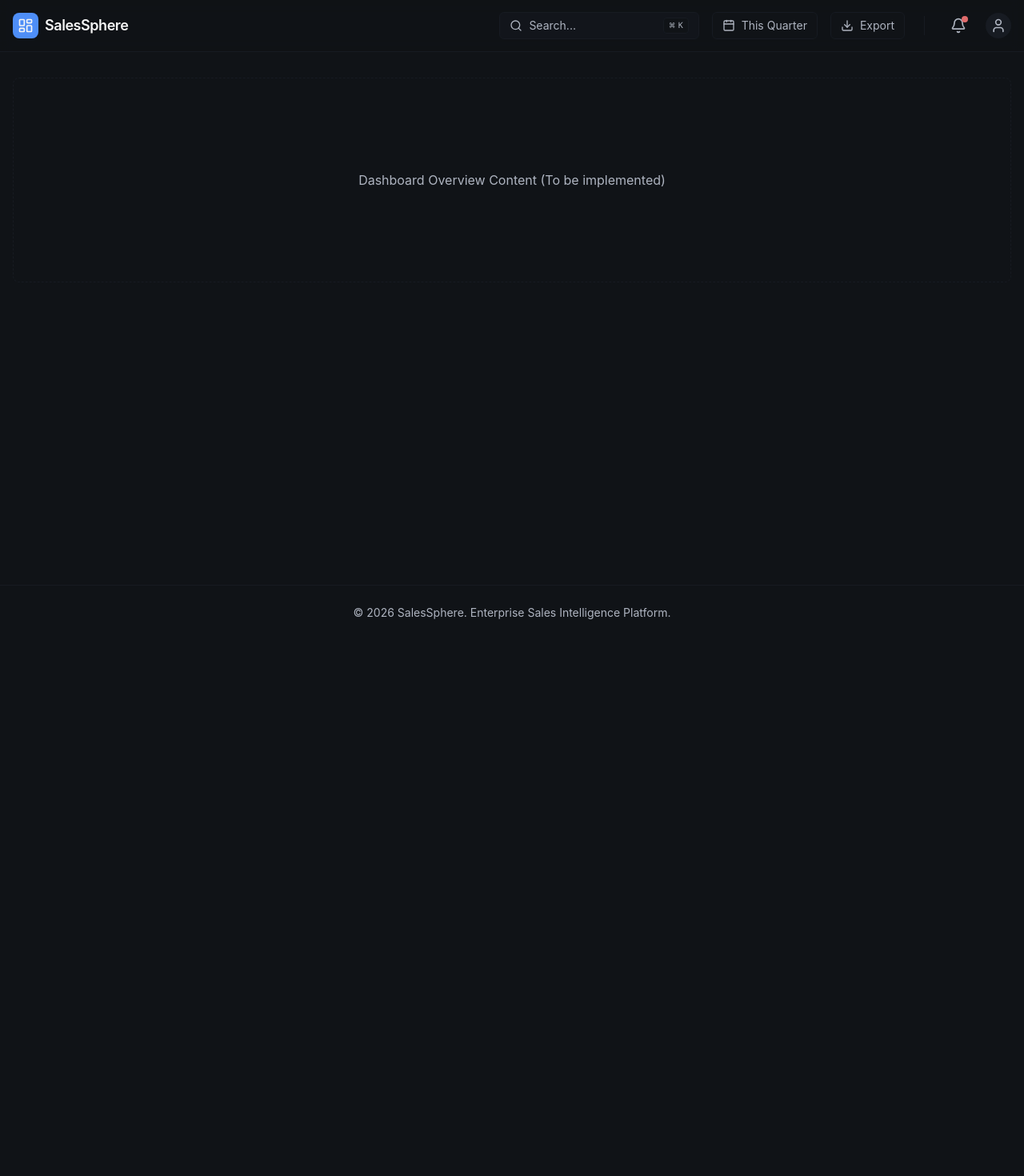
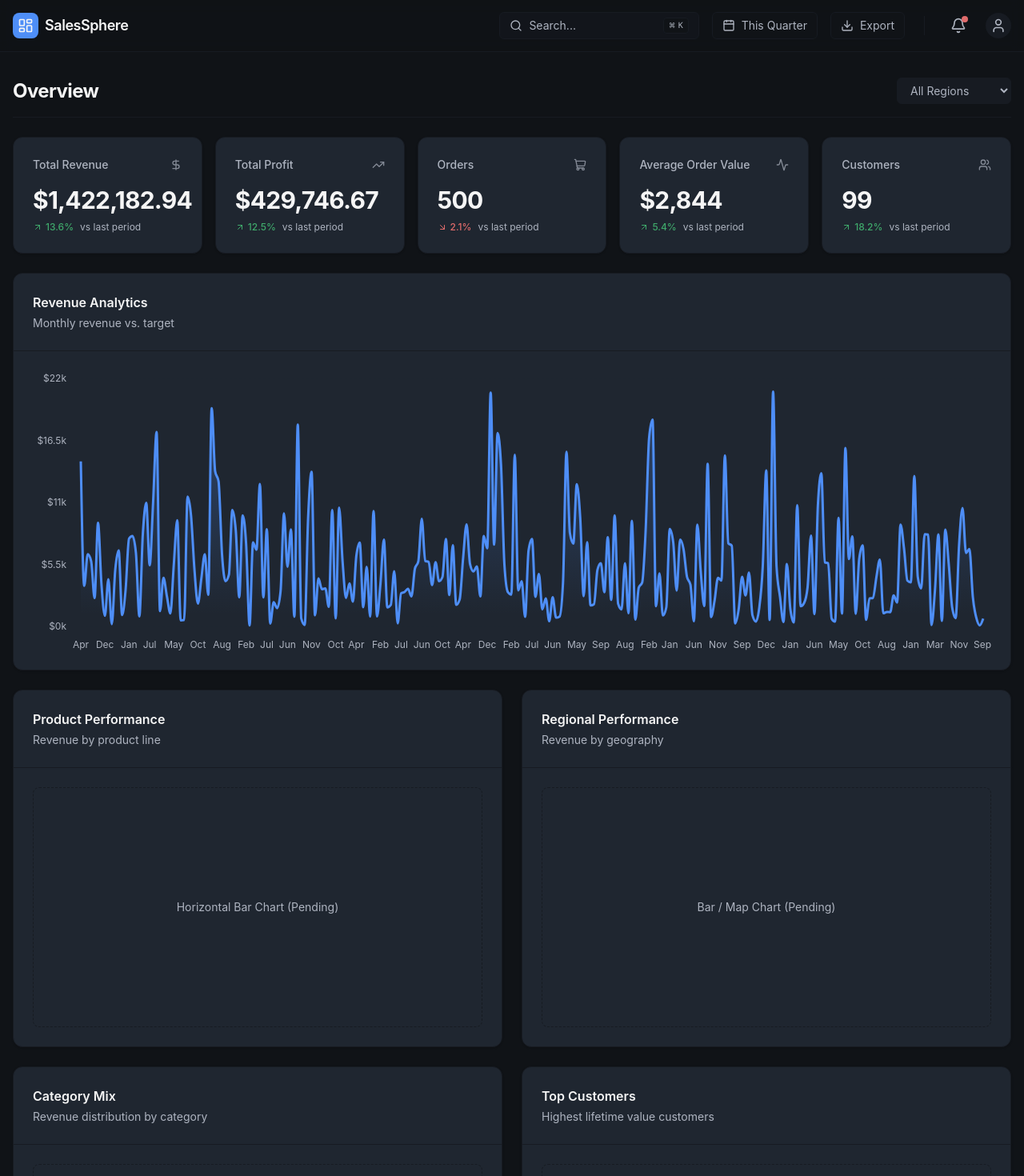
Before and after one commit to zaid1234-11/Thiranex-1---salessphere, a React (Vite) app: page /overview in a window 1280 px wide. Shown: the top 1470 px of the page at 80% size. Before the commit the page ends 800 px from the top, so only its background shows below. Built offline with nearby package versions, Linux system fonts and the light colour scheme.

Commit message:
Milestone 10: Complete Dashboard Composition and assemble page layout

```diff
--- a/src/App.tsx
+++ b/src/App.tsx
@@ -1,13 +1,7 @@
 import React from 'react';
 import { createBrowserRouter, RouterProvider, Navigate } from 'react-router-dom';
 import { AppShell } from '@/app/layouts/AppShell';
-
-// Placeholder for Dashboard component
-const DashboardOverview = () => (
-  <div className="flex items-center justify-center h-64 border border-dashed border-surface rounded-lg">
-    <p className="text-secondary">Dashboard Overview Content (To be implemented)</p>
-  </div>
-);
+import { DashboardOverview } from '@/features/dashboard/DashboardOverview';
 
 const router = createBrowserRouter([
   {
--- /dev/null
+++ b/src/features/dashboard/DashboardOverview.tsx
@@ -0,0 +1,168 @@
+import React, { useEffect, useState } from 'react';
+import { MetricCard } from '@/components/ui/MetricCard';
+import { ChartCard } from '@/components/ui/ChartCard';
+import { RevenueChart } from '@/components/charts/RevenueChart';
+import { useDashboardStore } from '@/store/useDashboardStore';
+import { OrderRepository } from '@/repositories/OrderRepository';
+import { SalesAnalytics } from '@/analytics/SalesAnalytics';
+import { BusinessRules } from '@/decisions/BusinessRules';
+import { Order } from '@/types';
+import { DollarSign, TrendingUp, ShoppingCart, Users, Activity } from 'lucide-react';
+
+export function DashboardOverview() {
+  const [orders, setOrders] = useState<Order[]>([]);
+  const [isLoading, setIsLoading] = useState(true);
+
+  const { dateRange, region, category } = useDashboardStore();
+
+  useEffect(() => {
+    const loadData = async () => {
+      setIsLoading(true);
+      const data = await OrderRepository.getOrders();
+
+      // In a real app, filtering happens here or on the backend
+      const filtered = data.filter(order => {
+        if (region !== 'All' && order.region !== region) return false;
+        if (category !== 'All' && order.category !== category) return false;
+        return true;
+      });
+
+      setOrders(filtered);
+      setIsLoading(false);
+    };
+
+    loadData();
+  }, [dateRange, region, category]);
+
+  if (isLoading) {
+    return <div className="flex h-[50vh] items-center justify-center">
+      <div className="text-secondary animate-pulse">Loading dashboard data...</div>
+    </div>;
+  }
+
+  // Calculate Metrics via Analytics Layer
+  const revenue = SalesAnalytics.calculateRevenue(orders);
+  const profit = SalesAnalytics.calculateProfit(orders);
+  const totalOrders = SalesAnalytics.calculateTotalOrders(orders);
+  const aov = SalesAnalytics.calculateAOV(orders);
+  const customers = SalesAnalytics.calculateTotalCustomers(orders);
+
+  // Fake previous period for demo purposes
+  const prevRevenue = revenue * 0.88;
+  const growth = SalesAnalytics.calculateGrowth(revenue, prevRevenue);
+  const growthStatus = BusinessRules.evaluateGrowthStatus(growth);
+
+  // Prepare Chart Data
+  const salesByMonth = SalesAnalytics.aggregateByDimension(orders, 'date', 'sales');
+  const revenueData = Object.entries(salesByMonth)
+    .sort(([a], [b]) => a.localeCompare(b))
+    .map(([date, value]) => ({
+      date: new Date(date).toLocaleString('default', { month: 'short' }),
+      revenue: value
+    }));
+
+  return (
+    <div className="space-y-6 animate-in fade-in duration-500">
+
+      {/* 1. Global Filters Area (Stubbed) */}
+      <div className="flex items-center justify-between border-b border-surface pb-4">
+        <h1 className="text-2xl font-bold tracking-tight text-primary">Overview</h1>
+        <div className="flex gap-2">
+          {/* Filters will be extracted to a separate component later */}
+          <select className="bg-surface border border-surface text-secondary text-sm rounded-md px-3 py-1.5">
+            <option>All Regions</option>
+            <option>North America</option>
+            <option>EMEA</option>
+          </select>
+        </div>
+      </div>
+
+      {/* 2. Executive KPI Row */}
+      <div className="grid grid-cols-1 gap-4 sm:grid-cols-2 lg:grid-cols-5">
+        <MetricCard
+          title="Total Revenue"
+          value={`$${revenue.toLocaleString()}`}
+          trend={growth}
+          status={growthStatus}
+          icon={<DollarSign className="h-4 w-4" />}
+        />
+        <MetricCard
+          title="Total Profit"
+          value={`$${profit.toLocaleString()}`}
+          trend={12.5}
+          status="good"
+          icon={<TrendingUp className="h-4 w-4" />}
+        />
+        <MetricCard
+          title="Orders"
+          value={totalOrders.toLocaleString()}
+          trend={-2.1}
+          status="warning"
+          icon={<ShoppingCart className="h-4 w-4" />}
+        />
+        <MetricCard
+          title="Average Order Value"
+          value={`$${Math.round(aov).toLocaleString()}`}
+          trend={5.4}
+          status="good"
+          icon={<Activity className="h-4 w-4" />}
+        />
+        <MetricCard
+          title="Customers"
+          value={customers.toLocaleString()}
+          trend={18.2}
+          status="excellent"
+          icon={<Users className="h-4 w-4" />}
+        />
+      </div>
+
+      {/* 3. Revenue Analytics (Large Hero Chart) */}
+      <ChartCard title="Revenue Analytics" subtitle="Monthly revenue vs. target">
+        <RevenueChart data={revenueData} />
+      </ChartCard>
+
+      {/* 4. Sales Performance (Products & Regions) */}
+      <div className="grid grid-cols-1 gap-6 lg:grid-cols-2">
+        <ChartCard title="Product Performance" subtitle="Revenue by product line">
+          <div className="flex h-[300px] items-center justify-center border border-dashed border-surface rounded-lg">
+            <span className="text-secondary text-sm">Horizontal Bar Chart (Pending)</span>
+          </div>
+        </ChartCard>
+        <ChartCard title="Regional Performance" subtitle="Revenue by geography">
+          <div className="flex h-[300px] items-center justify-center border border-dashed border-surface rounded-lg">
+            <span className="text-secondary text-sm">Bar / Map Chart (Pending)</span>
+          </div>
+        </ChartCard>
+      </div>
+
+      {/* 5. Customer Intelligence */}
+      <div className="grid grid-cols-1 gap-6 lg:grid-cols-2">
+        <ChartCard title="Category Mix" subtitle="Revenue distribution by category">
+          <div className="flex h-[300px] items-center justify-center border border-dashed border-surface rounded-lg">
+            <span className="text-secondary text-sm">Donut Chart (Pending)</span>
+          </div>
+        </ChartCard>
+        <ChartCard title="Top Customers" subtitle="Highest lifetime value customers">
+          <div className="flex h-[300px] items-center justify-center border border-dashed border-surface rounded-lg">
+            <span className="text-secondary text-sm">Customer List (Pending)</span>
+          </div>
+        </ChartCard>
+      </div>
+
+      {/* 6. Business Insights (AI-assisted) */}
+      <ChartCard title="Business Insights" subtitle="AI-assisted observations">
+        <div className="flex h-[150px] items-center justify-center border border-dashed border-surface rounded-lg">
+          <span className="text-secondary text-sm">AI Insights (Pending)</span>
+        </div>
+      </ChartCard>
+
+      {/* 7. Recent Orders Table */}
+      <ChartCard title="Recent Orders">
+        <div className="flex h-[400px] items-center justify-center border border-dashed border-surface rounded-lg">
+          <span className="text-secondary text-sm">Orders Data Table (Pending)</span>
+        </div>
+      </ChartCard>
+
+    </div>
+  );
+}
```
